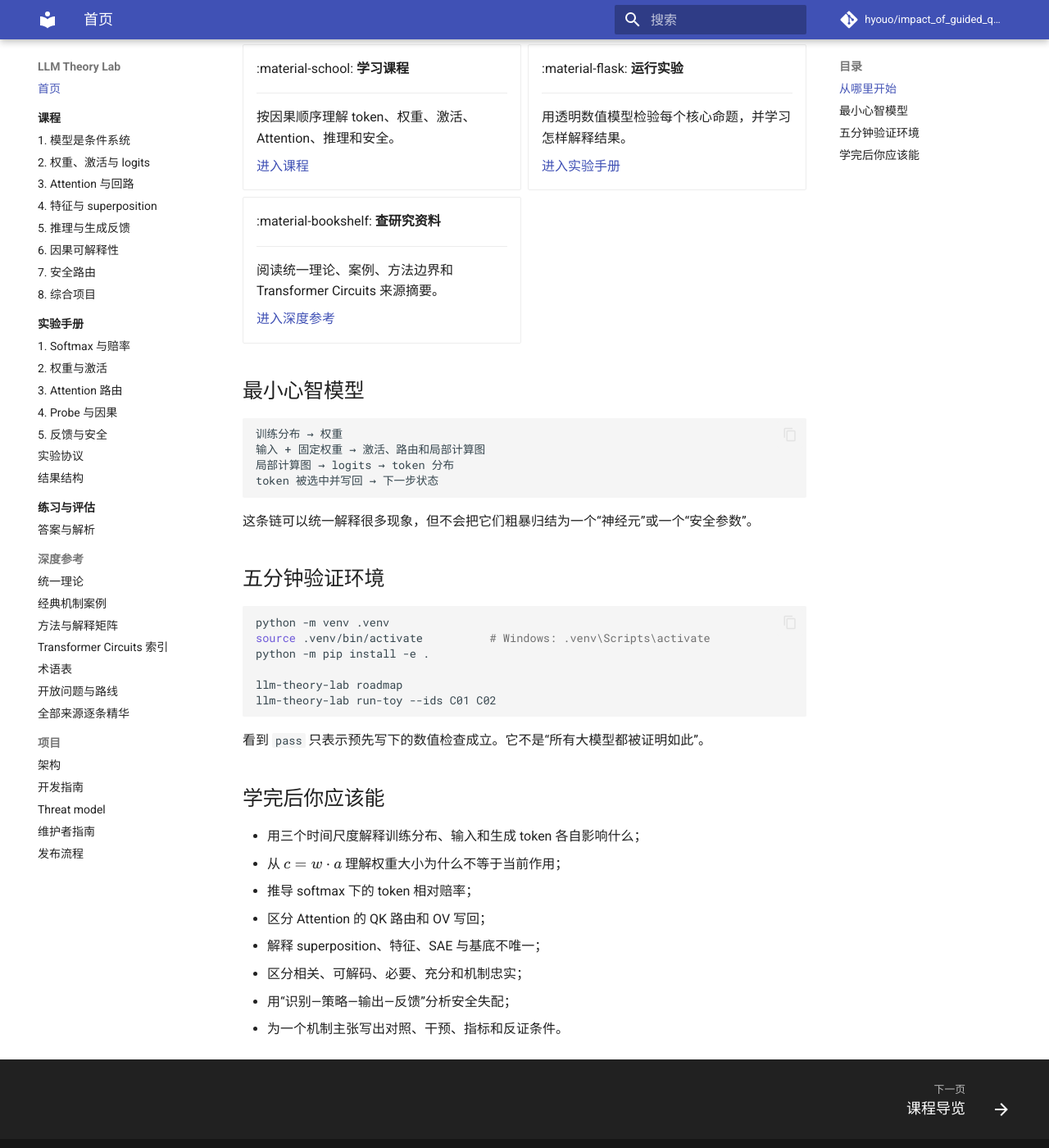
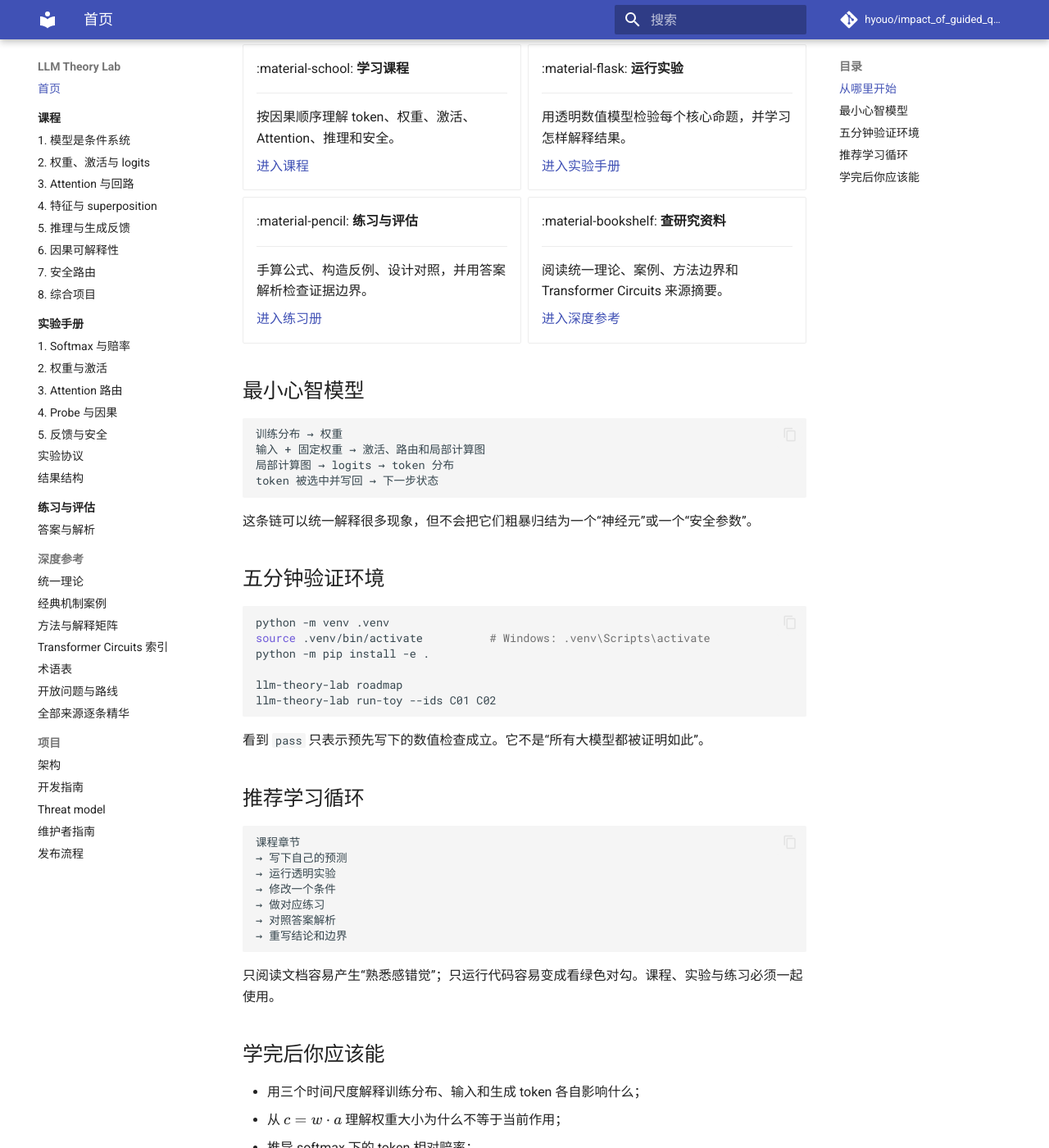
Before and after one commit to hyouo/impact_of_guided_questioning_on_llm_bias, an MkDocs documentation site: the page built from docs/index.md, in a window 1280 px wide and 1400 px high, scrolled down 268 px. Shown: the whole window at 82% size. Built offline with MkDocs 1.6.1 and Material for MkDocs 9.7.7, drawn with Linux system fonts in a browser that asks for light colours; comment, search, counter and statistics services are not loaded.

Commit message:
docs: add the assessment entry to the learning homepage

````diff
--- a/docs/index.md
+++ b/docs/index.md
@@ -21,6 +21,14 @@
     用透明数值模型检验每个核心命题，并学习怎样解释结果。
 
     [进入实验手册](labs/index.md)
+
+-   :material-pencil: **练习与评估**
+
+    ---
+
+    手算公式、构造反例、设计对照，并用答案解析检查证据边界。
+
+    [进入练习册](exercises/index.md)
 
 -   :material-bookshelf: **查研究资料**
 
@@ -56,6 +64,20 @@ llm-theory-lab run-toy --ids C01 C02
 
 看到 `pass` 只表示预先写下的数值检查成立。它不是“所有大模型都被证明如此”。
 
+## 推荐学习循环
+
+```text
+课程章节
+→ 写下自己的预测
+→ 运行透明实验
+→ 修改一个条件
+→ 做对应练习
+→ 对照答案解析
+→ 重写结论和边界
+```
+
+只阅读文档容易产生“熟悉感错觉”；只运行代码容易变成看绿色对勾。课程、实验与练习必须一起使用。
+
 ## 学完后你应该能
 
 - 用三个时间尺度解释训练分布、输入和生成 token 各自影响什么；
@@ -66,3 +88,5 @@ llm-theory-lab run-toy --ids C01 C02
 - 区分相关、可解码、必要、充分和机制忠实；
 - 用“识别—策略—输出—反馈”分析安全失配；
 - 为一个机制主张写出对照、干预、指标和反证条件。
+
+开始：[课程导览](course/index.md) · [实验手册](labs/index.md) · [练习册](exercises/index.md)
````
